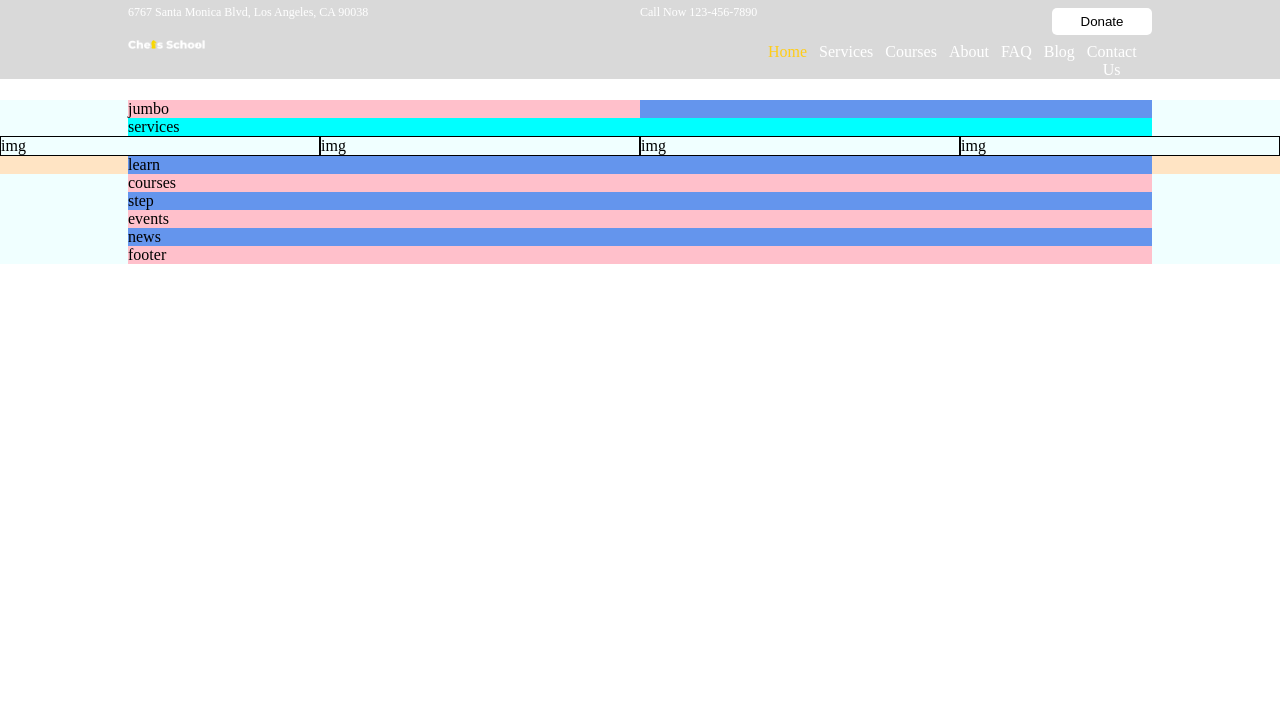
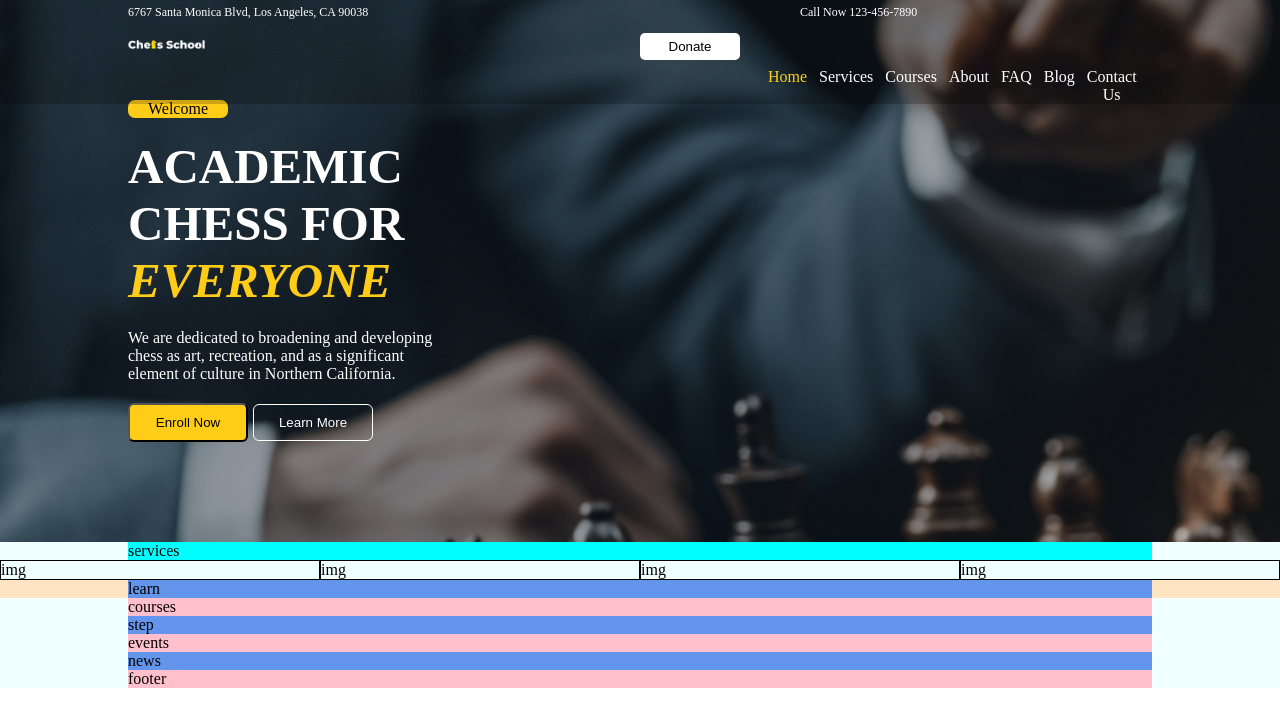
Before and after one commit to Asiaviscardi/proj-html-vuejs, a Vue app: page / in a window 1280 px wide. Shown: the top 726 px of the page. Built offline with nearby package versions, Linux system fonts and the light colour scheme.

Commit message:
termine header

```diff
--- a/src/App.vue
+++ b/src/App.vue
@@ -26,7 +26,7 @@ export default {
 <style>
 
 body{
-  padding-top: 100px;
+
 }
 
 </style>
--- a/src/components/Header.vue
+++ b/src/components/Header.vue
@@ -4,7 +4,9 @@ export default {
     data(){
     return{
       indirizzo: '6767 Santa Monica Blvd, Los Angeles, CA 90038',
-      numero: 'Call Now 123-456-7890'
+      numero: 'Call Now 123-456-7890',
+      nome:'ACADEMIC CHESS FOR',
+      descrizione:'We are dedicated to broadening and developing chess as art, recreation, and as a significant element of culture in Northern California.'
     }
   }
 
@@ -70,7 +72,15 @@ export default {
 
             <div class="jumbo-components">
 
-                jumbo
+                <div class="welcome">Welcome</div>
+
+                <h1>{{ nome }} <em>EVERYONE</em></h1>
+
+                <p>{{ descrizione }}</p>
+
+                <button class="en-now">Enroll Now</button>
+
+                <button class="lea-more">Learn More</button>
 
             </div>
 
@@ -88,7 +98,7 @@ export default {
     position: fixed;
     top: 0;
     z-index: 1000;
-    background-color: rgba($color: #404040, $alpha: 0.2);
+    background-color: rgba($color: #000000, $alpha: 0.2);
 
     .components-container{
         width: 80%;
@@ -122,7 +132,7 @@ export default {
             p{
                 color: white;
                 font-size: 12px;
-                padding: 5px 0px;
+                padding: 5px 160px;
             }
 
             button{
@@ -166,16 +176,60 @@ export default {
     width: 100%;
     display: flex;
     justify-content: center;
-    background-color: azure;
+    background-image: url(../assets/images/mt-2236-home-bg1.jpg);
 
     .jumbo{
         width: 80%;
         display: flex;
-        background-color: cornflowerblue;
 
         .jumbo-components{
-            width: 50%;
-            background-color: pink;
+            width: 30%;
+            padding: 100px 0px;
+
+            .welcome{
+                width: 100px;
+                text-align: center;
+                border-radius: 7px;
+                background-color: #ffcd18;
+            }
+
+            h1{
+                color: white;
+                font-size: 49px;
+                padding-top: 20px;
+
+                em{
+                    color: #ffcd18;
+                }
+            }
+
+            p{
+                color: white;
+                padding: 20px 0px;
+            }
+
+            .en-now{
+                width: 120px;
+                text-align: center;
+                background-color: #ffcd18;
+                padding: 10px;
+                margin-right: 5px;
+                border-radius: 6px;
+                cursor: pointer;
+
+            }
+
+            .lea-more{
+                width: 120px;
+                text-align: center;
+                background-color: rgba($color: #000000, $alpha: 0);
+                color: white;
+                border: 1px solid white;
+                padding: 10px;
+                border-radius: 6px;
+                cursor: pointer;
+
+            }
         }
     }
 }
```
